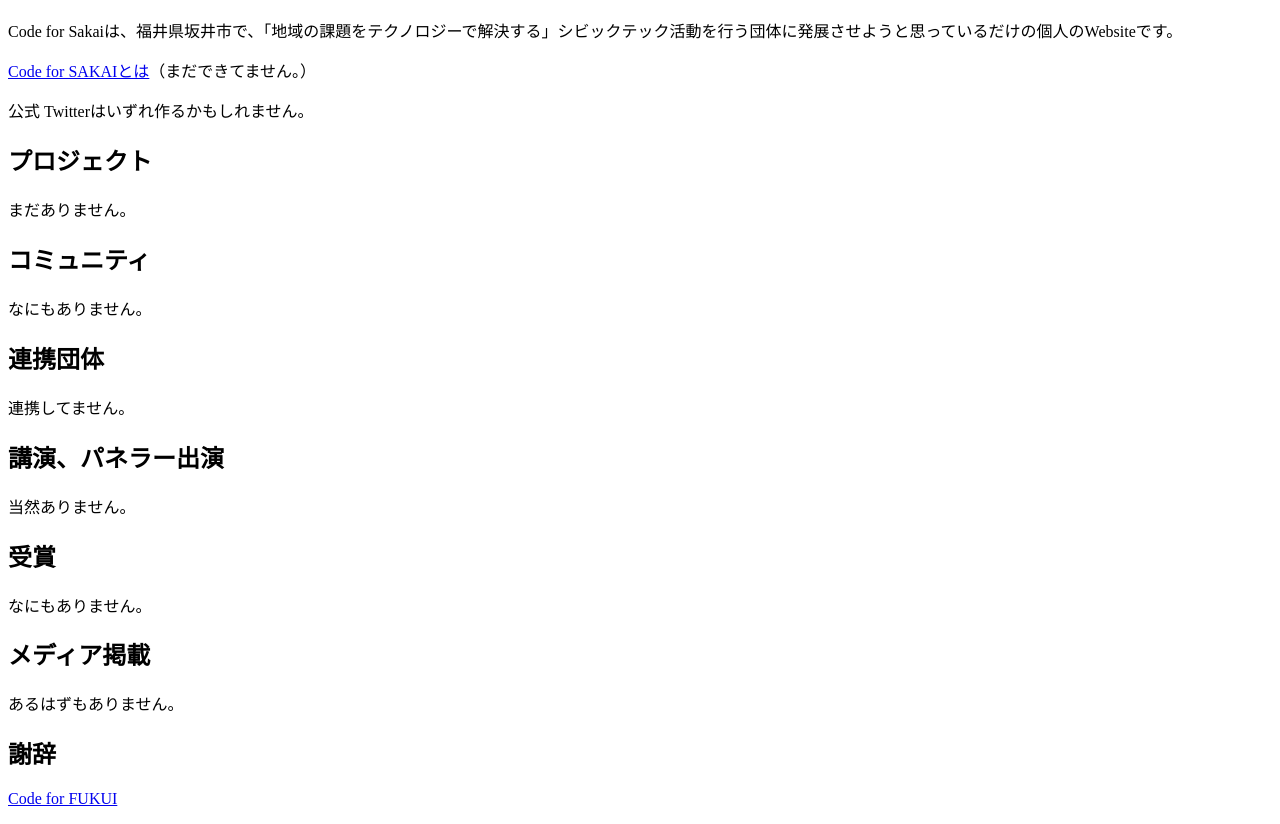
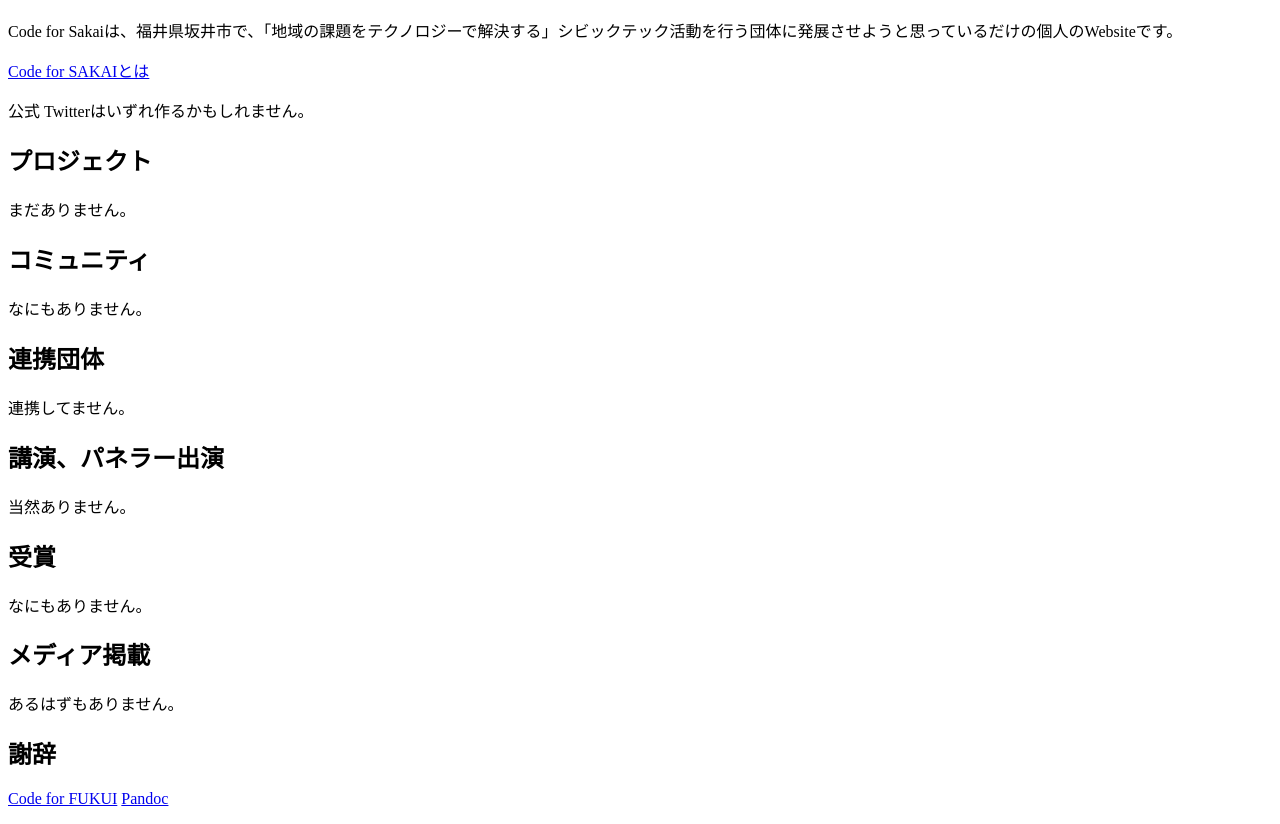
Before and after one commit to code4sakai/code4sakai.github.io, a plain HTML site: page index.html in a window 1280 px wide. Shown: the part 48-872 px from the top of the page. Drawn offline with Linux system fonts and the light colour scheme.

Commit message:
Add files via upload

```diff
--- a/index.html
+++ b/index.html
@@ -1,6 +1,6 @@
 <h1 id="code-for-sakai">Code for Sakai</h1>
 <p>Code for Sakaiは、福井県坂井市で、「地域の課題をテクノロジーで解決する」シビックテック活動を行う団体に発展させようと思っているだけの個人のWebsiteです。</p>
-<p><a href="about.html">Code for SAKAIとは</a>（まだできてません。）</p>
+<p><a href="about.html">Code for SAKAIとは</a></p>
 <p>公式 Twitterはいずれ作るかもしれません。</p>
 <h2 id="プロジェクト">プロジェクト</h2>
 <p>まだありません。</p>
@@ -15,4 +15,4 @@
 <h2 id="メディア掲載">メディア掲載</h2>
 <p>あるはずもありません。</p>
 <h2 id="謝辞">謝辞</h2>
-<p><a href="https://github.com/code4fukui/code4fukui.github.io">Code for FUKUI</a></p>
+<p><a href="https://github.com/code4fukui/code4fukui.github.io">Code for FUKUI</a> <a href="https://pandoc.org/index.html">Pandoc</a></p>
```
